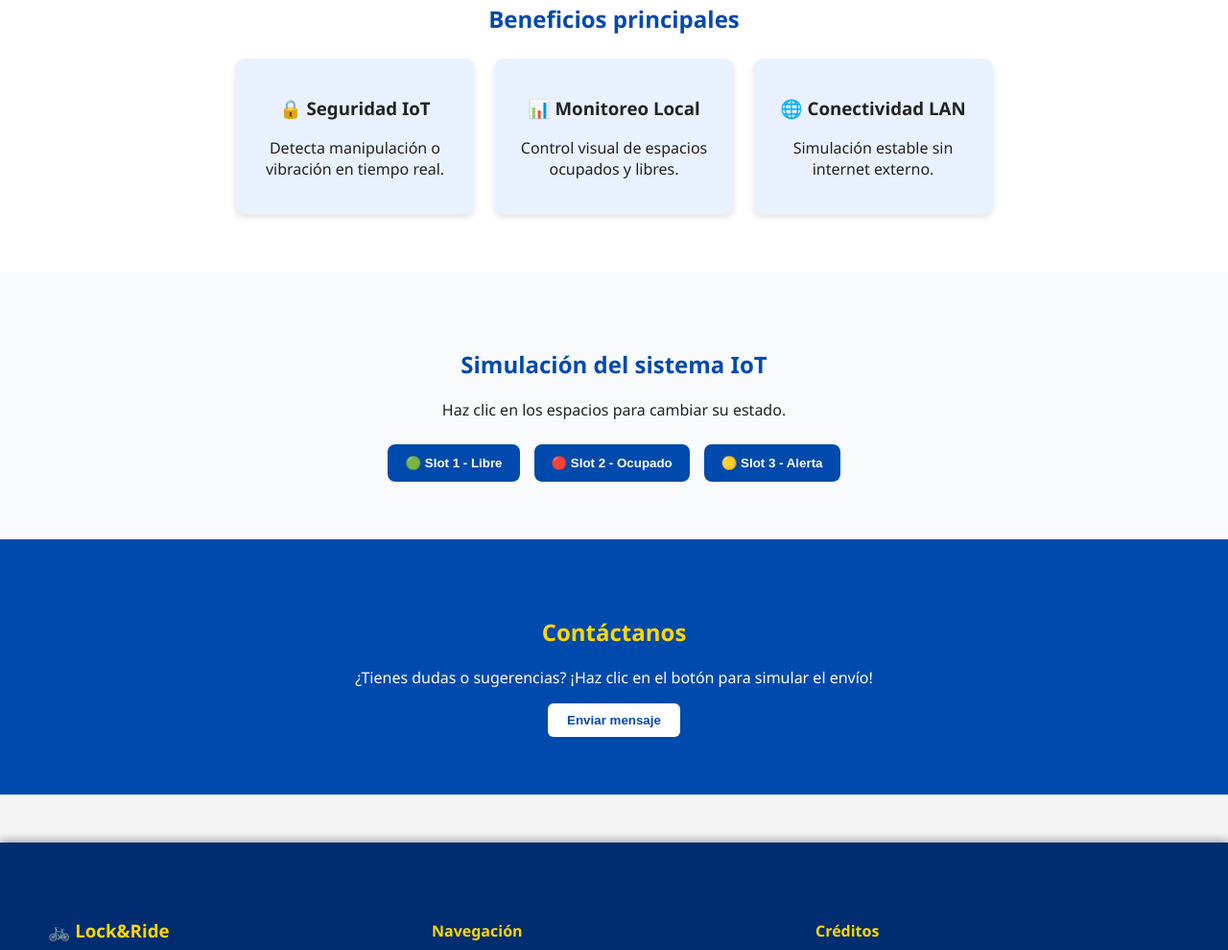
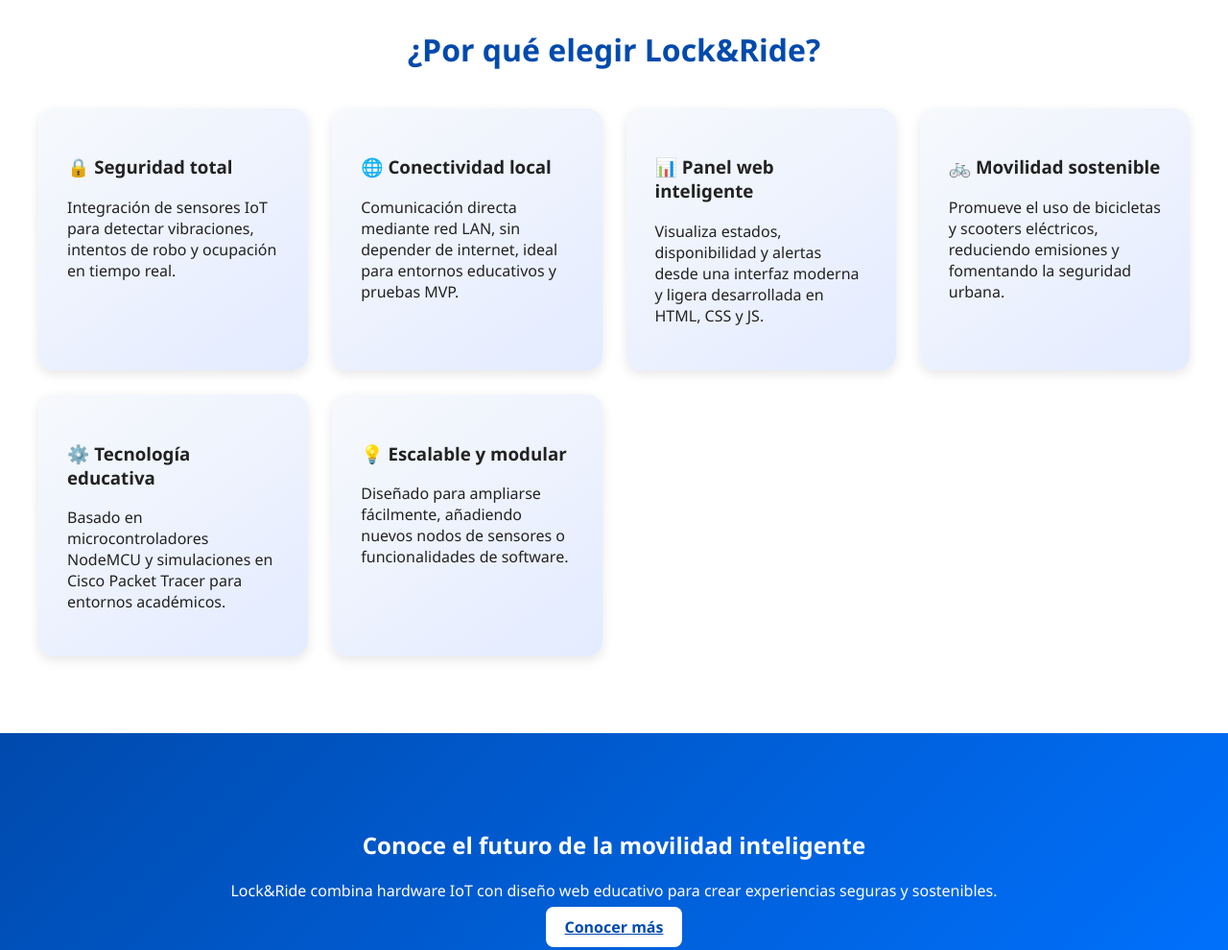
Before and after one commit to angelitoso-opp/Lock-Ride-Arquitectura-de-Computadoras, a plain HTML site: page index.html in a window 1280 px wide. Shown: the part 881-1871 px from the top of the page at 96% size. Drawn offline with Linux system fonts and the light colour scheme.

Commit message:
actualizacion del index

```diff
--- a/css/styles.css
+++ b/css/styles.css
@@ -383,6 +383,61 @@ form button:hover {
     font-size: 13px;
     color: #bbb;
 }
+/* ===== NUEVA SECCIÓN DE CARDS ANCHAS ===== */
+.feature-grid {
+    background: #fff;
+    text-align: center;
+    padding: 80px 20px;
+}
+
+.feature-grid h2 {
+    color: #004aad;
+    font-size: 2rem;
+    margin-bottom: 40px;
+}
+
+.card-grid {
+    display: grid;
+    grid-template-columns: repeat(auto-fit, minmax(280px, 1fr));
+    gap: 25px;
+    max-width: 1200px;
+    margin: 0 auto;
+}
+
+.card-wide {
+    background: linear-gradient(145deg, #f7f9fc, #e3ebff);
+    border-radius: 16px;
+    padding: 30px;
+    box-shadow: 0 4px 12px rgba(0, 0, 0, 0.1);
+    transition: all 0.3s ease;
+    text-align: left;
+}
+
+.card-wide:hover {
+    transform: translateY(-8px);
+    background: linear-gradient(145deg, #fff, #dbe7ff);
+    box-shadow: 0 8px 18px rgba(0, 0, 0, 0.15);
+}
+
+/* ===== CTA Section ===== */
+.cta-section {
+    background: linear-gradient(135deg, #004aad, #0072ff);
+    color: white;
+    text-align: center;
+    padding: 80px 20px;
+}
+
+.cta-section .btn-secondary {
+    margin-top: 20px;
+    background: white;
+    color: #004aad;
+    font-weight: bold;
+    border-radius: 8px;
+}
+
+.cta-section .btn-secondary:hover {
+    background: #FFD700;
+}
 
 /* ===============================
    RESPONSIVE
--- a/index.html
+++ b/index.html
@@ -4,7 +4,7 @@
     <meta charset="UTF-8">
     <meta name="viewport" content="width=device-width, initial-scale=1.0">
     <title>Lock&Ride - Estacionamiento Inteligente</title>
-    <link rel="stylesheet" href="./css/styles.css">
+    <link rel="stylesheet" href="css/styles.css">
 </head>
 
 <body>
@@ -14,43 +14,55 @@
         <li><a href="index.html">Inicio</a></li>
         <li><a href="about.html">Nosotros</a></li>
         <li><a href="panel.html">Panel IoT</a></li>
-        <li><a href="faq.html">Preguntas</a></li>
+        <li><a href="faq.html">FAQ</a></li>
         <li><a href="contact.html">Contacto</a></li>
-
     </ul>
 </nav>
 
-<header class="hero" id="inicio">
+<header class="hero">
     <div class="hero-content">
         <h1>Lock&Ride</h1>
         <p>Estacionamientos inteligentes para bicicletas y scooters.</p>
-        <button id="btnPanel" class="btn-primary">Abrir Panel IoT</button>
+        <a href="panel.html" class="btn-primary">Ir al Panel IoT</a>
     </div>
 </header>
 
-<section id="beneficios" class="benefits">
-    <h2>Beneficios principales</h2>
-    <div class="cards">
-        <div class="card"><h3>🔒 Seguridad IoT</h3><p>Detecta manipulación o vibración en tiempo real.</p></div>
-        <div class="card"><h3>📊 Monitoreo Local</h3><p>Control visual de espacios ocupados y libres.</p></div>
-        <div class="card"><h3>🌐 Conectividad LAN</h3><p>Simulación estable sin internet externo.</p></div>
+<section class="feature-grid">
+    <h2>¿Por qué elegir Lock&Ride?</h2>
+    <div class="card-grid">
+        <div class="card-wide">
+            <h3>🔒 Seguridad total</h3>
+            <p>Integración de sensores IoT para detectar vibraciones, intentos de robo y ocupación en tiempo real.</p>
+        </div>
+        <div class="card-wide">
+            <h3>🌐 Conectividad local</h3>
+            <p>Comunicación directa mediante red LAN, sin depender de internet, ideal para entornos educativos y pruebas MVP.</p>
+        </div>
+        <div class="card-wide">
+            <h3>📊 Panel web inteligente</h3>
+            <p>Visualiza estados, disponibilidad y alertas desde una interfaz moderna y ligera desarrollada en HTML, CSS y JS.</p>
+        </div>
+        <div class="card-wide">
+            <h3>🚲 Movilidad sostenible</h3>
+            <p>Promueve el uso de bicicletas y scooters eléctricos, reduciendo emisiones y fomentando la seguridad urbana.</p>
+        </div>
+        <div class="card-wide">
+            <h3>⚙️ Tecnología educativa</h3>
+            <p>Basado en microcontroladores NodeMCU y simulaciones en Cisco Packet Tracer para entornos académicos.</p>
+        </div>
+        <div class="card-wide">
+            <h3>💡 Escalable y modular</h3>
+            <p>Diseñado para ampliarse fácilmente, añadiendo nuevos nodos de sensores o funcionalidades de software.</p>
+        </div>
     </div>
 </section>
 
-<section id="simulacion" class="simulation">
-    <h2>Simulación del sistema IoT</h2>
-    <p>Haz clic en los espacios para cambiar su estado.</p>
-    <div class="slots">
-        <button class="slot" id="slot1">🟢 Slot 1 - Libre</button>
-        <button class="slot" id="slot2">🔴 Slot 2 - Ocupado</button>
-        <button class="slot" id="slot3">🟡 Slot 3 - Alerta</button>
+<section class="cta-section">
+    <div class="cta-content">
+        <h2>Conoce el futuro de la movilidad inteligente</h2>
+        <p>Lock&Ride combina hardware IoT con diseño web educativo para crear experiencias seguras y sostenibles.</p>
+        <a href="about.html" class="btn-secondary">Conocer más</a>
     </div>
-</section>
-
-<section id="contacto" class="contact">
-    <h2>Contáctanos</h2>
-    <p>¿Tienes dudas o sugerencias? ¡Haz clic en el botón para simular el envío!</p>
-    <button id="btnContacto" class="btn-secondary">Enviar mensaje</button>
 </section>
 
 <footer class="footer">
@@ -59,7 +71,6 @@
             <h3>🚲 Lock&Ride</h3>
             <p>Estacionamientos inteligentes para bicicletas y scooters.</p>
         </div>
-
         <div class="footer-col">
             <h4>Navegación</h4>
             <ul>
@@ -70,7 +81,6 @@
                 <li><a href="contact.html">Contacto</a></li>
             </ul>
         </div>
-
         <div class="footer-col">
             <h4>Créditos</h4>
             <p><b>Proyecto:</b> Lock&Ride</p>
@@ -79,7 +89,6 @@
             <p><b>Equipo:</b> Grupo 6</p>
         </div>
     </div>
-
     <div class="footer-bottom">
         <p>© 2025 Lock&Ride | Desarrollado por el equipo de Ingeniería de Software 🧠</p>
     </div>
```
